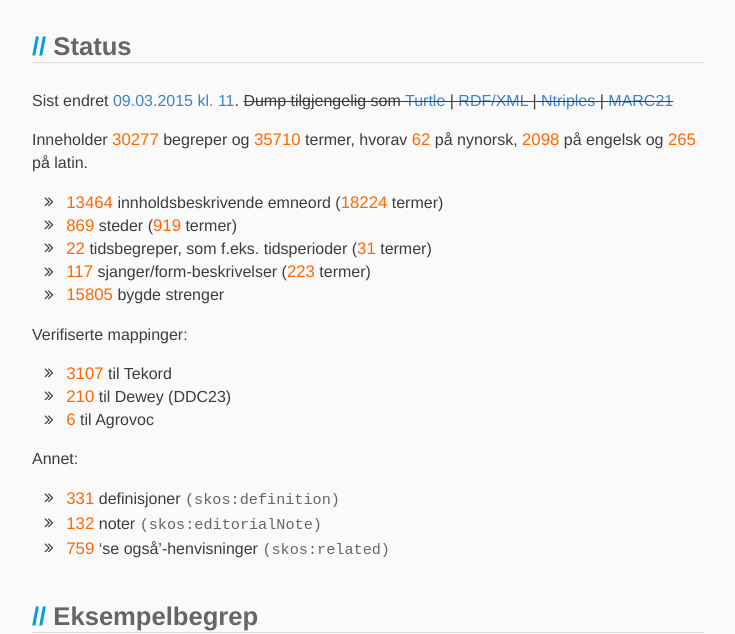
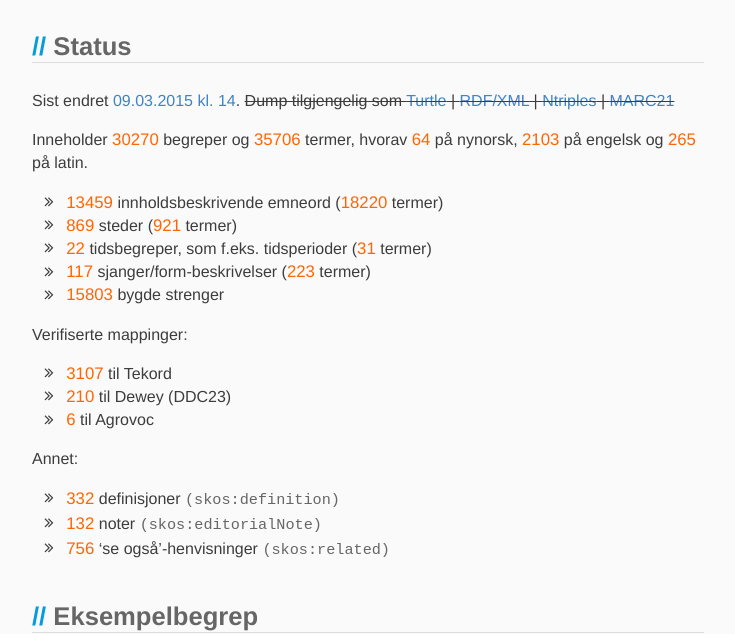
Before and after one commit to realfagstermer/realfagstermer.github.io, a Jekyll site: the page built from index.html, in a window 1280 px wide. Shown: the part 318-952 px from the top of the page, without its empty margins (272-1007 px from the left). Built offline with Jekyll 4.4.1, drawn with Linux system fonts in a browser that asks for light colours; nearby versions of some CDN libraries; Markdown is read by kramdown in place of the engine named in the settings.

Commit message:
Update stats

```diff
--- a/_data/stats_current.json
+++ b/_data/stats_current.json
@@ -1,9 +1,9 @@
 {
-  "concepts": 30277,
-  "conceptsWithoutStrings": 14472,
+  "concepts": 30270,
+  "conceptsWithoutStrings": 14467,
   "facets": {
     "ComplexSubject": {
-      "concepts": 15805,
+      "concepts": 15803,
       "prefLabels": {},
       "terms": 0
     },
@@ -32,12 +32,12 @@
       },
       "concepts": 869,
       "prefLabels": {
-        "en": 9,
+        "en": 10,
         "la": 1,
         "nb": 869,
-        "nn": 0
+        "nn": 1
       },
-      "terms": 919
+      "terms": 921
     },
     "Temporal": {
       "altLabels": {
@@ -57,29 +57,29 @@
     },
     "Topic": {
       "altLabels": {
-        "en": 100,
+        "en": 101,
         "la": 9,
-        "nb": 2362,
+        "nb": 2358,
         "nn": 14
       },
-      "concepts": 13464,
+      "concepts": 13459,
       "prefLabels": {
-        "en": 1974,
+        "en": 1977,
         "la": 255,
-        "nb": 13464,
-        "nn": 46
+        "nb": 13459,
+        "nn": 47
       },
-      "terms": 18224
+      "terms": 18220
     }
   },
   "features": {
     "broadMatch": 9,
     "closeMatch": 15,
-    "definition": 331,
+    "definition": 332,
     "editorialNote": 132,
     "exactMatch": 3265,
     "narrowMatch": 34,
-    "related": 759,
+    "related": 756,
     "relatedMatch": 1
   },
   "mappings": {
@@ -89,11 +89,11 @@
   },
   "terms": {
     "null": 508,
-    "_sum": 35710,
-    "en": 2098,
+    "_sum": 35706,
+    "en": 2103,
     "la": 265,
-    "nb": 32777,
-    "nn": 62
+    "nb": 32766,
+    "nn": 64
   },
-  "ts": 1425899315
+  "ts": 1425910166
 }
```
Also changed, not shown: _data/stats.json.
